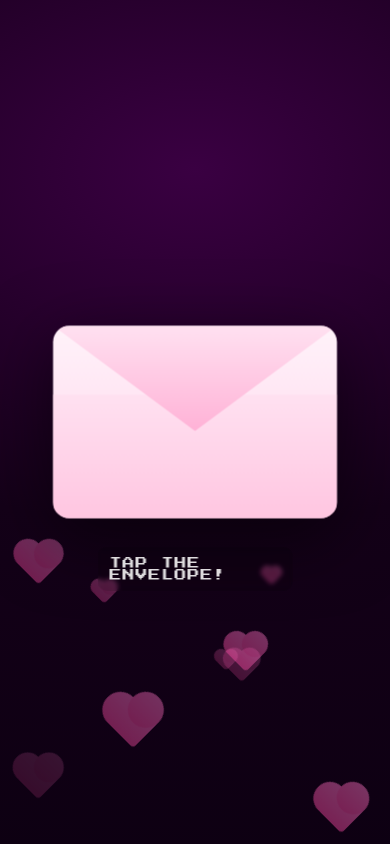
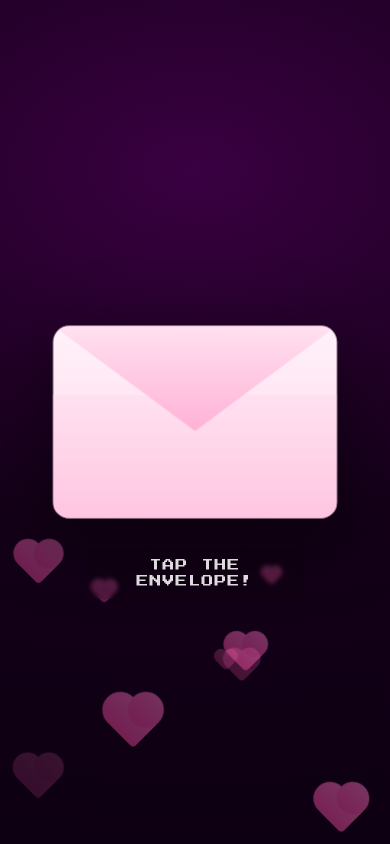
Before and after one commit to a-c-0/petra-app, a plain HTML site: page index.html in a window 390 px wide. Drawn offline with nearby package versions, Linux system fonts and the light colour scheme; animation ran at ten frames a second.

Commit message:
Add styles for hint element in index.html

```diff
--- a/index.html
+++ b/index.html
@@ -339,6 +339,20 @@
       backdrop-filter: blur(2px);
       pointer-events: none;
       transition: opacity .25s ease;
+
+      text-align: center;
+      display: inline-block;
+      width: max-content;
+      max-width: calc(100vw - 32px);
+      line-height: 1.35;
+      white-space: normal;
+    }
+
+    @media (max-width: 420px){
+      .hint{
+        width: 18ch;
+        max-width: calc(100vw - 32px);
+      }
     }
 
     .hint.hidden{
```
